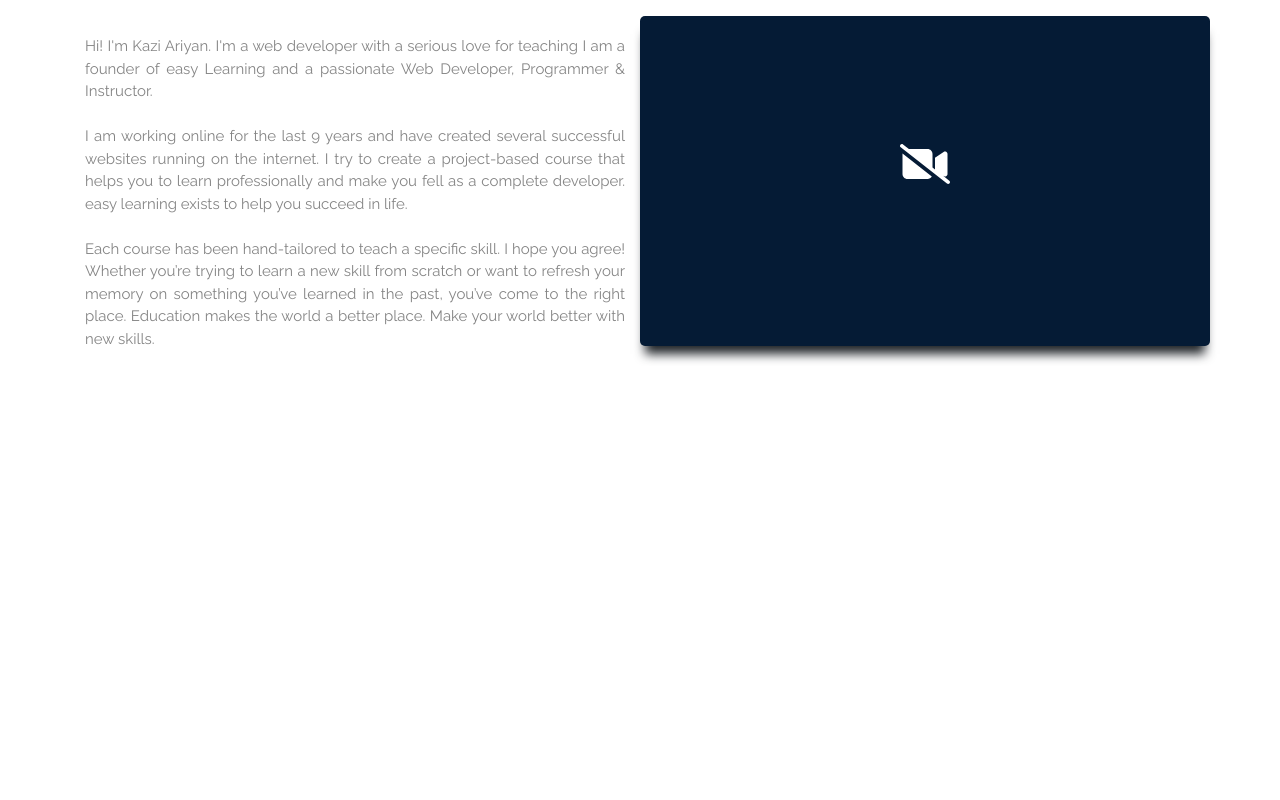
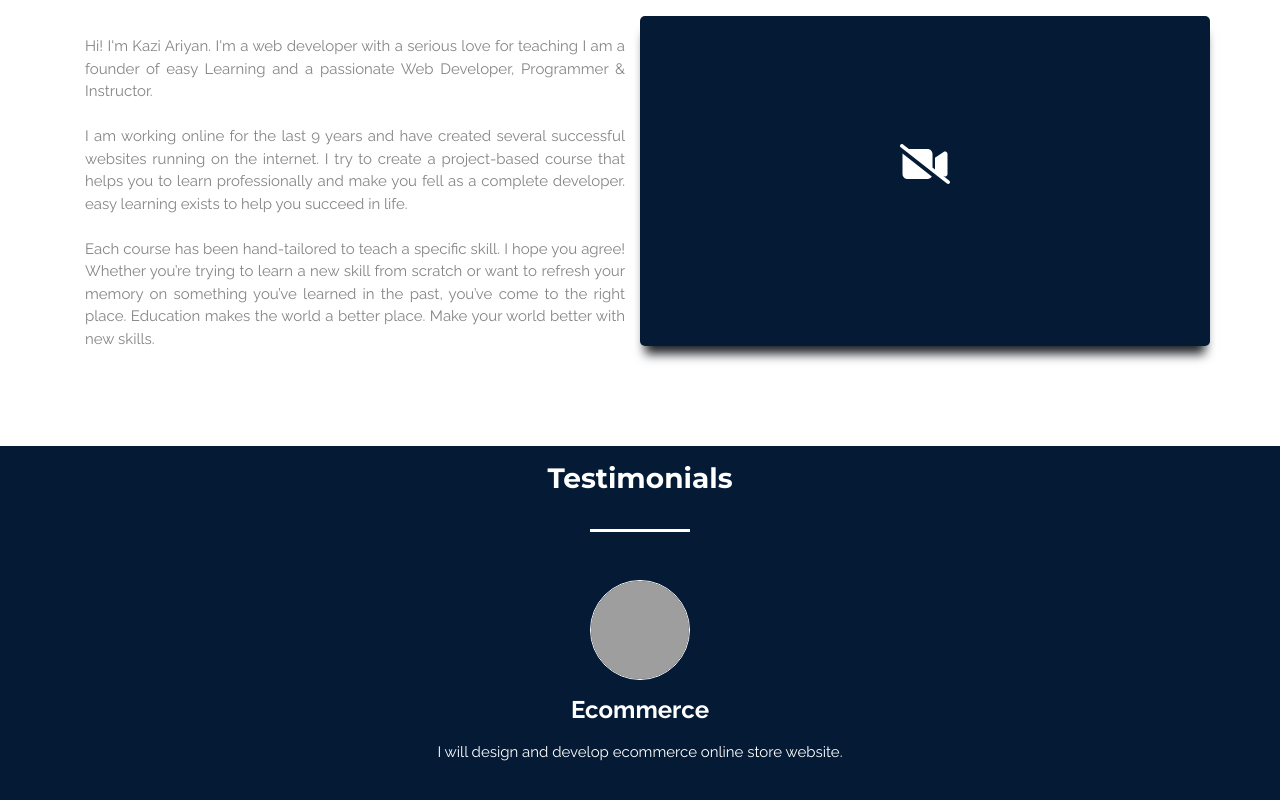
Before and after one commit to kodaishiotsuki/EasyLeaning_frontend, a React (Create React App) app: page / in a window 1280 px wide. Shown: the part 3528-4328 px from the top of the page. Before the commit the page ends 3894 px from the top, so only its background shows below. Built offline with nearby package versions, Linux system fonts and the light colour scheme; grey boxes are pictures that could not be loaded; a web font is replaced by a local one.

Commit message:
ClientReview component作成

```diff
--- a/src/App.jsx
+++ b/src/App.jsx
@@ -1,5 +1,6 @@
 import React from "react";
 import Analysis from "./components/Analysis/Analysis";
+import ClientReview from "./components/ClientReview/ClientReview";
 import Courses from "./components/Courses/Courses";
 import RecentProject from "./components/RecentProject/RecentProject";
 import Services from "./components/Services/Services";
@@ -19,6 +20,7 @@ function App() {
       <RecentProject />
       <Courses />
       <Video />
+      <ClientReview />
     </div>
   );
 }
--- a/src/assets/css/custom.css
+++ b/src/assets/css/custom.css
@@ -243,3 +243,50 @@
 .videoText{
   margin-top: 2%;
 }
+
+.sliderBack{
+  background-color: #051b35;
+  min-height: 400px;
+}
+
+.reviewMainTitle {
+  color: #ffffff;
+  margin-top: 5rem;
+  margin-bottom: 3rem;
+  font-family: 'Montserrat', sans-serif;
+  font-weight: 700;
+  font-size: 28px;
+}
+
+.reviewButton {
+  background: #ffffff none repeat scroll 0 0;
+  height: 3px;
+  width: 100px;
+  margin: -1.9rem auto 0;
+  margin-bottom: 3rem;
+}
+
+.circleImg{
+  margin: 0 auto;
+  width: 100px;
+  height: 100px;
+  border-radius: 50%;
+  border: 1px solid #ffffff;
+  background-color: #051b35;
+}
+
+.reviewName {
+  color: #ffffff;
+  margin-top: 1rem;
+  font-family: 'Raleway', sans-serif;
+  font-size: 24px;
+  font-weight: 700;
+}
+
+.reviewDescription {
+  color: #ffffff;
+  margin-top: 1rem;
+  font-family: 'Raleway', sans-serif;
+  font-size: 15px;
+  font-weight: 400;
+}
--- a/src/components/ClientReview/ClientReview.jsx
+++ b/src/components/ClientReview/ClientReview.jsx
@@ -1,16 +1,28 @@
-import React from 'react'
-import { Col, Container, Row } from 'react-bootstrap'
+import React from "react";
+import { Col, Container, Row } from "react-bootstrap";
 
 const ClientReview = () => {
   return (
     <>
-      <Container>
-        <Row>
-          <Col></Col>
+      <Container fluid={true} className='sliderBack text-center'>
+        <h1 className='reviewMainTitle p-3'>Testimonials</h1>
+        <div className='reviewButton'></div>
+        <Row className='text-center justify-content-center'>
+          <Col lg={6} md={6} sm={12}>
+            <img
+              className='circleImg'
+              src='https://img.freepik.com/free-photo/handsome-young-man-with-new-stylish-haircut_176420-19637.jpg?t=st=1656128111~exp=1656128711~hmac=6e8360e67cab389f365b60043017723bd70cbbca01f60333e6490d4bcc216306&w=1480'
+              alt=''
+            />
+            <h2 className='reviewName'>Ecommerce</h2>
+            <p className='reviewDescription'>
+              I will design and develop ecommerce online store website.
+            </p>
+          </Col>
         </Row>
       </Container>
     </>
-  )
-}
+  );
+};
 
-export default ClientReview
+export default ClientReview;
```
